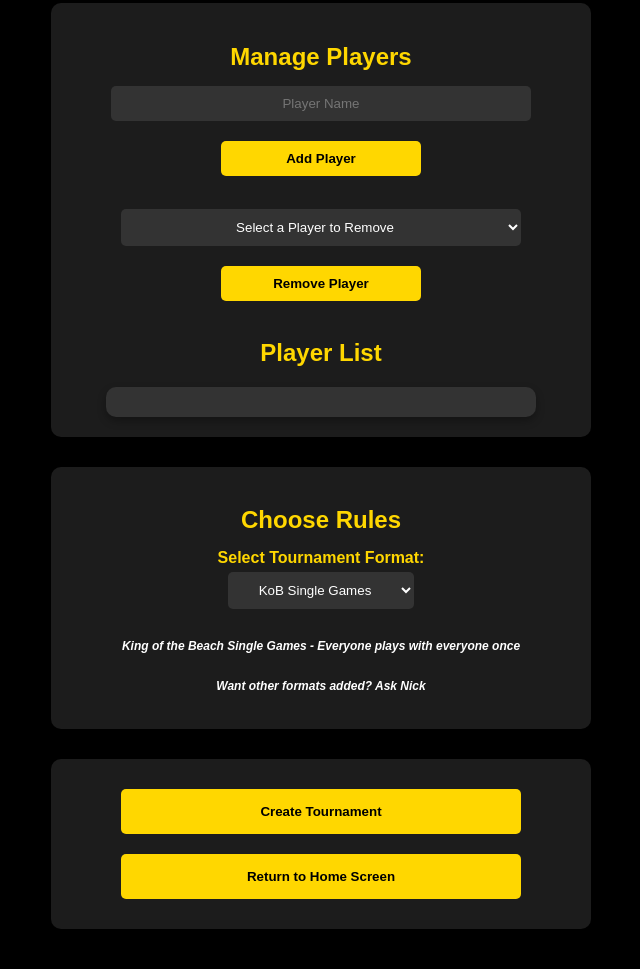
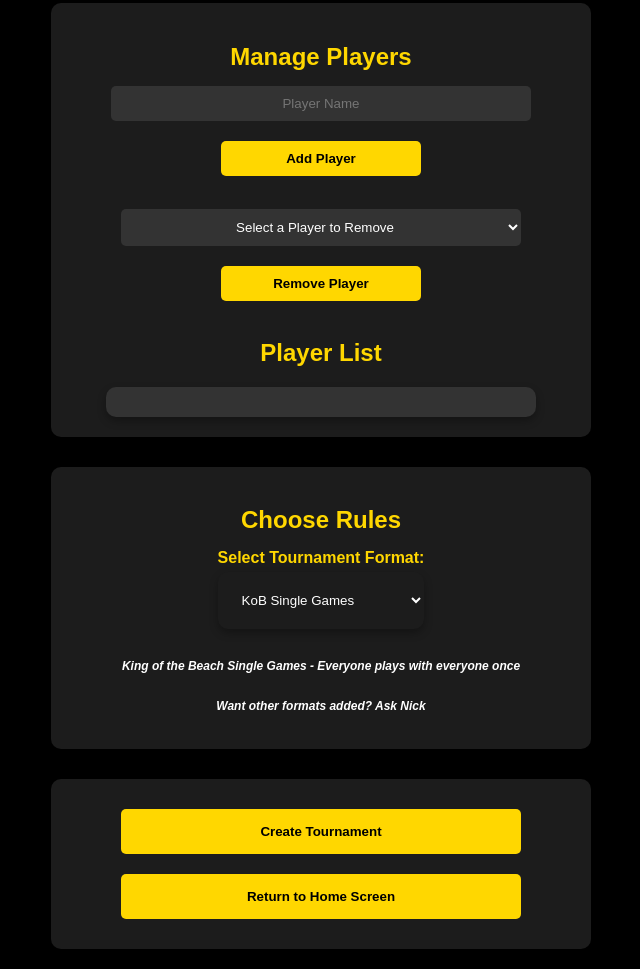
Before and after one commit to nicholas-rockwell/intelbeachleague, a plain HTML site: page create.html in a window 1280 px wide. Shown: the part 441-1410 px from the top of the page, without its empty margins (319-959 px from the left). Drawn offline with Linux system fonts and the light colour scheme.

Commit message:
error with the create.html select rules (because I removed all but KOB)

```diff
--- a/create.html
+++ b/create.html
@@ -61,7 +61,7 @@
             <label for="tournament-rules">Select Tournament Format:</label>
             <select id="tournament-rules1" required>
                 <option value="kob_best_of_1">KoB Single Games</option>
-                <!-- <option value="kob_best_of_3">Best Of Three</option> -->
+                <option value="kob_best_of_3">Best Of Three</option>
             </select>
         </div>
         <h4>King of the Beach Single Games - Everyone plays with everyone once</h4>
--- a/css/create.css
+++ b/css/create.css
@@ -178,6 +178,20 @@ select {
     align-items: center;
 }
 
+#tournament-rules1 {
+    margin-bottom: 10px;
+    width: 100%;
+    max-width: 500px;
+    padding: 20px;
+    background-color: #1c1c1c;
+    border-radius: 10px;
+    box-shadow: 0 4px 8px rgba(0, 0, 0, 0.3);
+    text-align: left;
+    display: flex;
+    flex-direction: column;
+    align-items: center;
+}
+
 /* Buttons Section */
 #buttons-section {
     text-align: center;
--- a/css/toast.css
+++ b/css/toast.css
@@ -10,7 +10,7 @@
     position: fixed;
     z-index: 100;
     left: 50%;
-    bottom: 50%;
+    bottom: 25%;
     font-size: 1.2em;
     opacity: 0;
     transition: opacity 0.5s ease-in-out, bottom 0.5s ease-in-out;
@@ -19,7 +19,7 @@
 .toast.show {
     visibility: visible;
     opacity: 1;
-    bottom: 50%;
+    bottom: 25%;
 }
 
 /* Responsive Styles for Toast Notification */
--- a/js/create.js
+++ b/js/create.js
@@ -33,7 +33,7 @@ document.addEventListener('DOMContentLoaded', function() {
             newPlayerInput.value = '';
             showToast(`Player ${newPlayerName} added successfully!`);
         } else {
-            showToast('Please enter a unique player name.');
+            showToast('Player already added, choose a unique name.');
         }
     });
 
```
